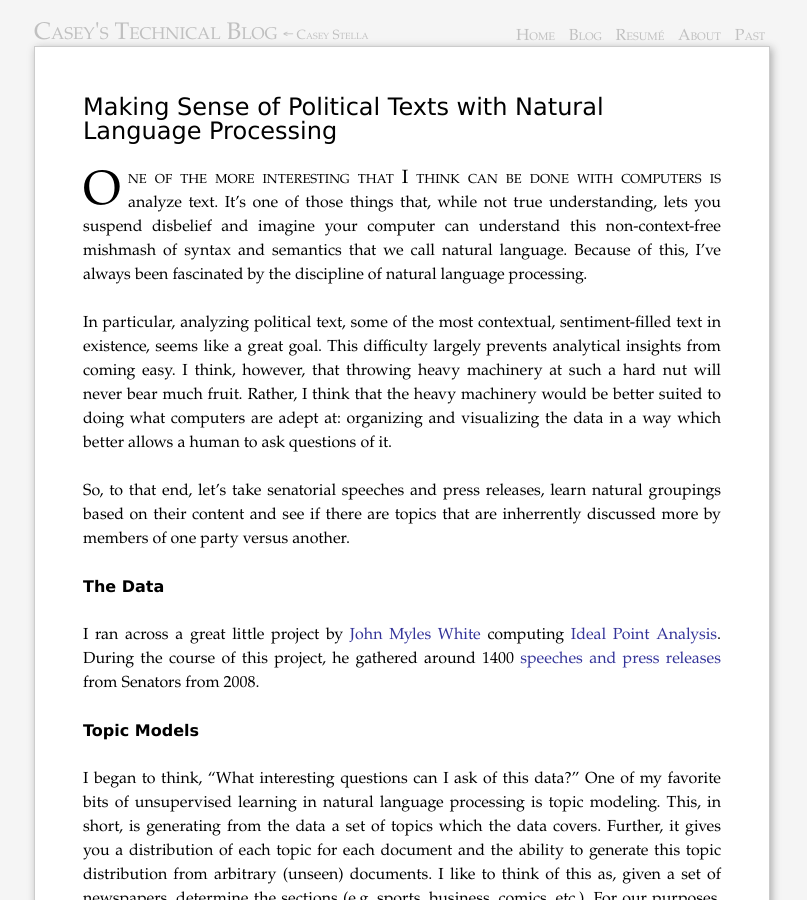
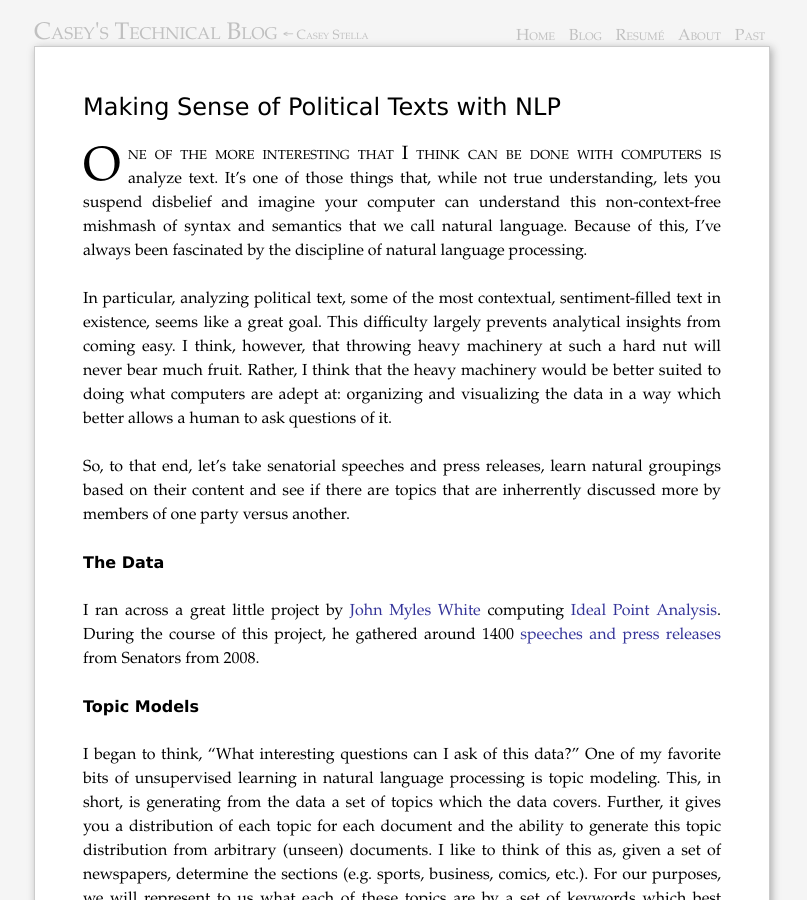
Before and after one commit to cestella/cestella.github.io, a Jekyll site: the page built from _posts/2014-05-07-senate-speech-investigation.markdown, in a window 1280 px wide and 900 px high. Shown: the whole window, without its empty margins (238-1045 px from the left). Built offline with Jekyll 4.4.1, drawn with Linux system fonts in a browser that asks for light colours; nearby versions of some CDN libraries; formulas are drawn with MathJax 3; a script that is not in the unit is left out; comment, search, counter and statistics services are not loaded.

Commit message:
updating again.

```diff
--- a/_posts/2014-05-07-senate-speech-investigation.markdown
+++ b/_posts/2014-05-07-senate-speech-investigation.markdown
@@ -1,5 +1,5 @@
 ---
-title: Making Sense of Political Texts with Natural Language Processing
+title: Making Sense of Political Texts with NLP
 
 excerpt: Clustering senatorial speeches from 2008 by topic using t-stochastic neighbor embedding and latent dirichlet allocation.
 
```
